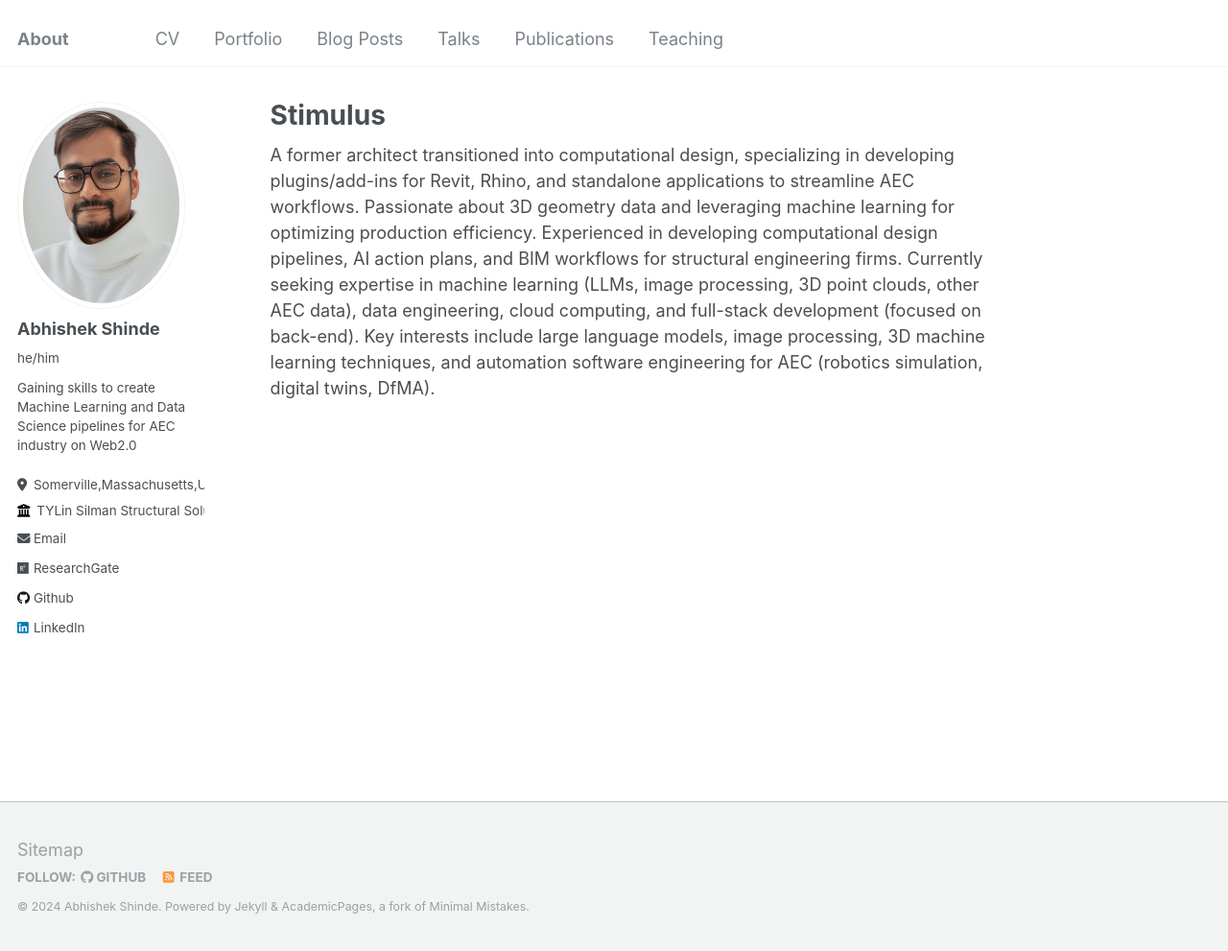
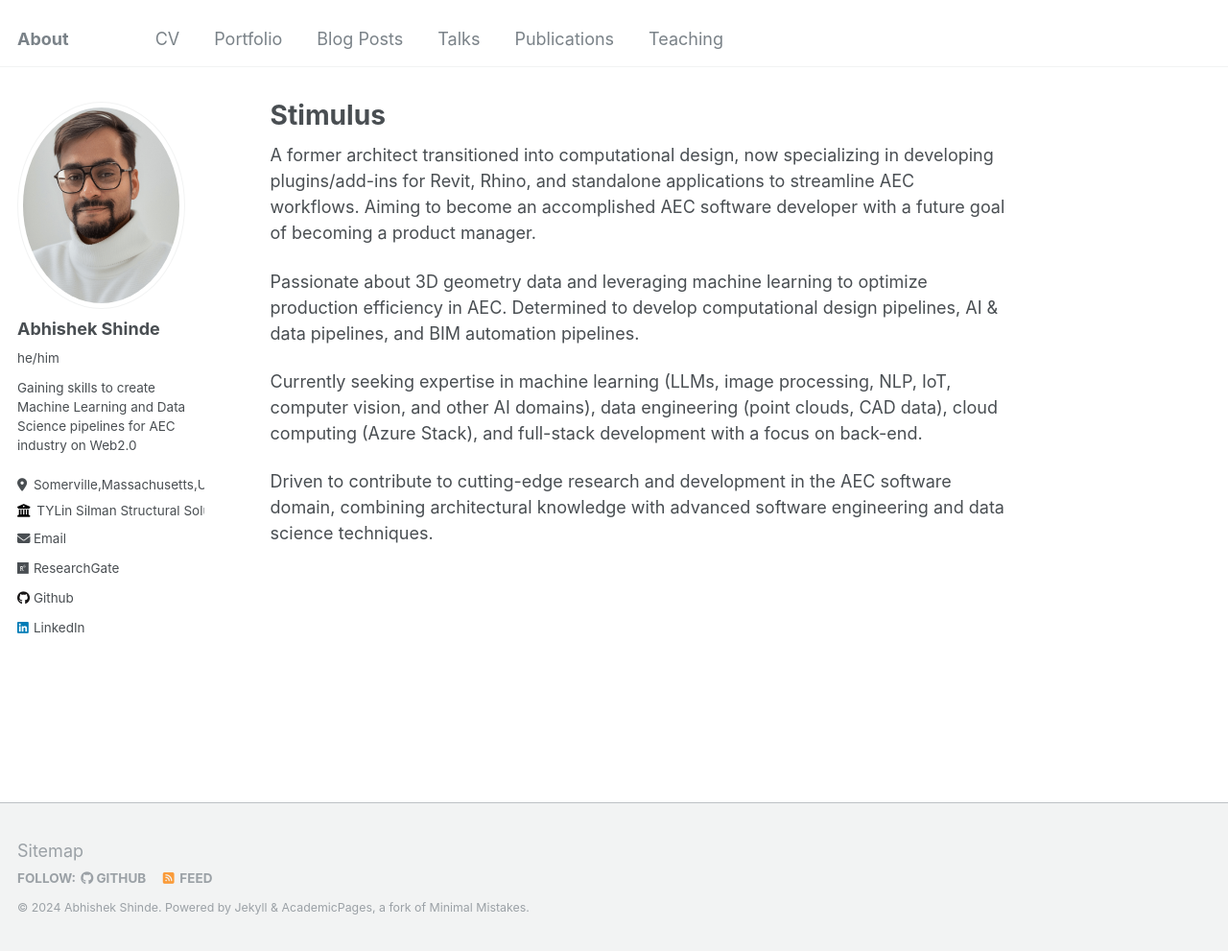
Before and after one commit to InquisitiveAS/InquisitiveAS.github.io, a Jekyll site: the page built from _pages/about.md, in a window 1280 px wide and 991 px high. Shown: the whole window at 96% size. Built offline with Jekyll 4.4.1, drawn with Linux system fonts in a browser that asks for light colours.

Commit message:
Update about me

```diff
--- a/_pages/about.md
+++ b/_pages/about.md
@@ -7,7 +7,13 @@ redirect_from:
   - /about.html
 ---
 
-A former architect transitioned into computational design, specializing in developing plugins/add-ins for Revit, Rhino, and standalone applications to streamline AEC workflows. Passionate about 3D geometry data and leveraging machine learning for optimizing production efficiency. Experienced in developing computational design pipelines, AI action plans, and BIM workflows for structural engineering firms. Currently seeking expertise in machine learning (LLMs, image processing, 3D point clouds, other AEC data), data engineering, cloud computing, and full-stack development (focused on back-end). Key interests include large language models, image processing, 3D machine learning techniques, and automation software engineering for AEC (robotics simulation, digital twins, DfMA).
+A former architect transitioned into computational design, now specializing in developing plugins/add-ins for Revit, Rhino, and standalone applications to streamline AEC workflows. Aiming to become an accomplished AEC software developer with a future goal of becoming a product manager.
+
+Passionate about 3D geometry data and leveraging machine learning to optimize production efficiency in AEC. Determined to develop computational design pipelines, AI & data pipelines, and BIM automation pipelines.
+
+Currently seeking expertise in machine learning (LLMs, image processing, NLP, IoT, computer vision, and other AI domains), data engineering (point clouds, CAD data), cloud computing (Azure Stack), and full-stack development with a focus on back-end.
+
+Driven to contribute to cutting-edge research and development in the AEC software domain, combining architectural knowledge with advanced software engineering and data science techniques.
 
 
 <!-- This is the front page of a website that is powered by the [Academic Pages template](https://github.com/academicpages/academicpages.github.io) and hosted on GitHub pages. [GitHub pages](https://pages.github.com) is a free service in which websites are built and hosted from code and data stored in a GitHub repository, automatically updating when a new commit is made to the respository. This template was forked from the [Minimal Mistakes Jekyll Theme](https://mmistakes.github.io/minimal-mistakes/) created by Michael Rose, and then extended to support the kinds of content that academics have: publications, talks, teaching, a portfolio, blog posts, and a dynamically-generated CV. You can fork [this repository](https://github.com/academicpages/academicpages.github.io) right now, modify the configuration and markdown files, add your own PDFs and other content, and have your own site for free, with no ads! An older version of this template powers my own personal website at [stuartgeiger.com](http://stuartgeiger.com), which uses [this Github repository](https://github.com/staeiou/staeiou.github.io).
```
